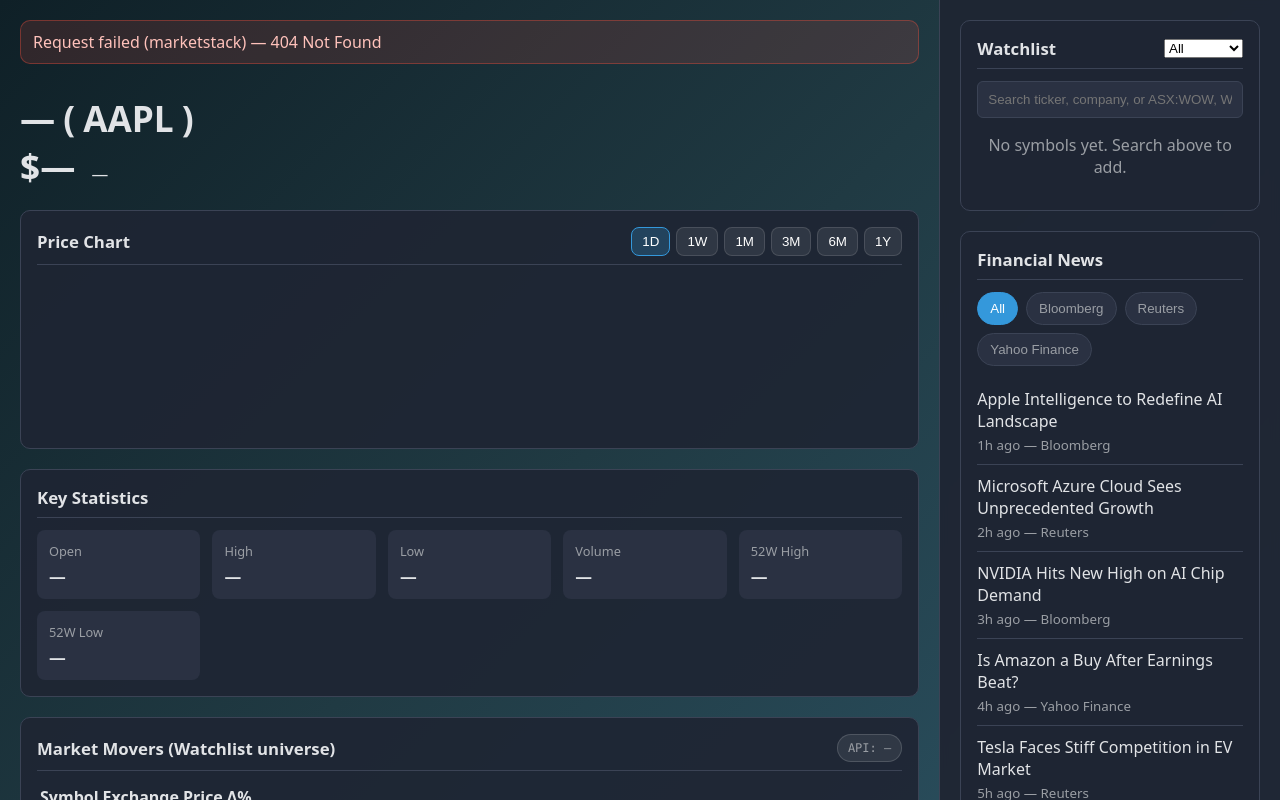
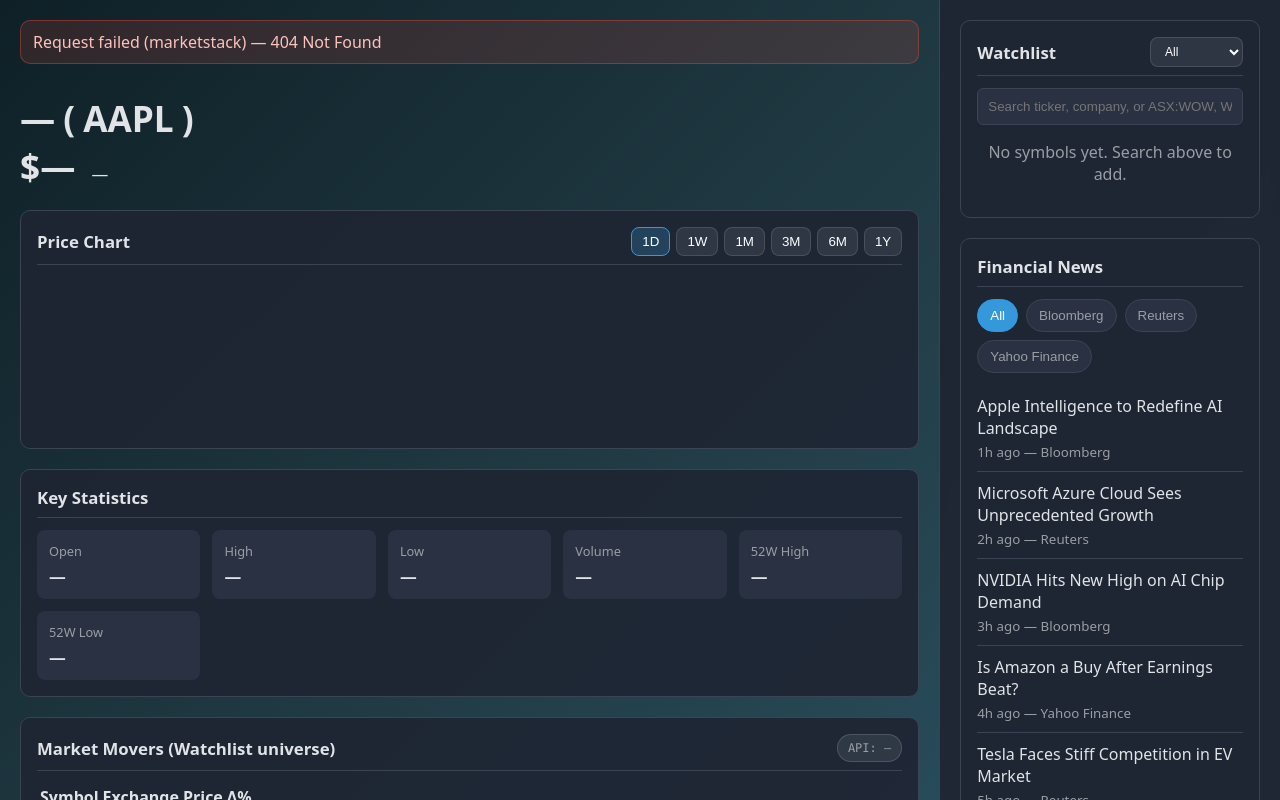
Before and after one commit to data614/netlifytrading, a website: page index.html in a window 1280 px wide. Drawn offline with nearby package versions, Linux system fonts and the light colour scheme; no server answers.

Commit message:
Update app.css

```diff
--- a/app.css
+++ b/app.css
@@ -39,9 +39,8 @@
 .tf{display:flex;gap:6px;flex-wrap:wrap}
 .tf button{background:rgba(255,255,255,.08);border:1px solid rgba(255,255,255,.12);color:#fff;padding:6px 10px;border-radius:8px;cursor:pointer}
 .tf button.active{background:rgba(52,152,219,.25);border-color:var(--accent-blue)}
-.exchange-filter{display:flex;gap:6px;flex-wrap:wrap}
-.exchange-filter button{background:rgba(255,255,255,.08);border:1px solid rgba(255,255,255,.12);color:#fff;padding:6px 10px;border-radius:8px;cursor:pointer;font-size:12px}
-.exchange-filter button.active{background:rgba(46,204,113,.2);border-color:var(--accent-green)}
+.exchange-filter{display:flex}
+.exchange-filter select{background:rgba(255,255,255,.08);border:1px solid rgba(255,255,255,.12);color:#fff;padding:6px 10px;border-radius:8px;font-size:12px}
 .mono{font-family:ui-monospace,SFMono-Regular,Menlo,Consolas,"Liberation Mono",monospace;word-break:break-all}
 .muted{color:var(--text-secondary)}
 #loading{display:none;position:fixed;inset:0;background:rgba(0,0,0,.55);z-index:1000;align-items:center;justify-content:center;font-size:18px}
```
